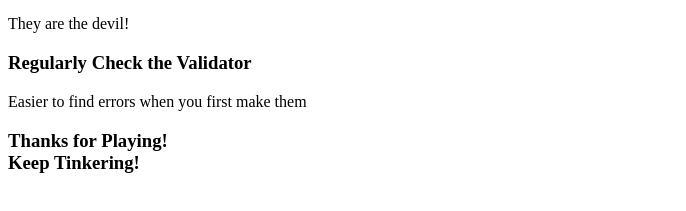
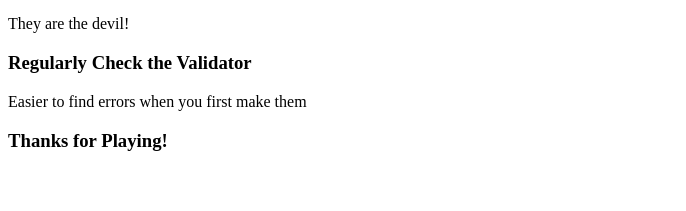
Before and after one commit to alan-stines/test-repo, a plain HTML site: page index.htm in a window 1280 px wide. Shown: the part 273-484 px from the top of the page, without its empty margins (0-686 px from the left). Drawn offline with Linux system fonts and the light colour scheme.

Commit message:
editing the homepage

```diff
--- a/index.htm
+++ b/index.htm
@@ -41,7 +41,7 @@
 		</div>
 	</main>
 	<footer>
-		<h3>Thanks for Playing!<br />Keep Tinkering!</h3>
+		<h3>Thanks for Playing!</h3>
 	</footer>
 </body>
 </html>
```
